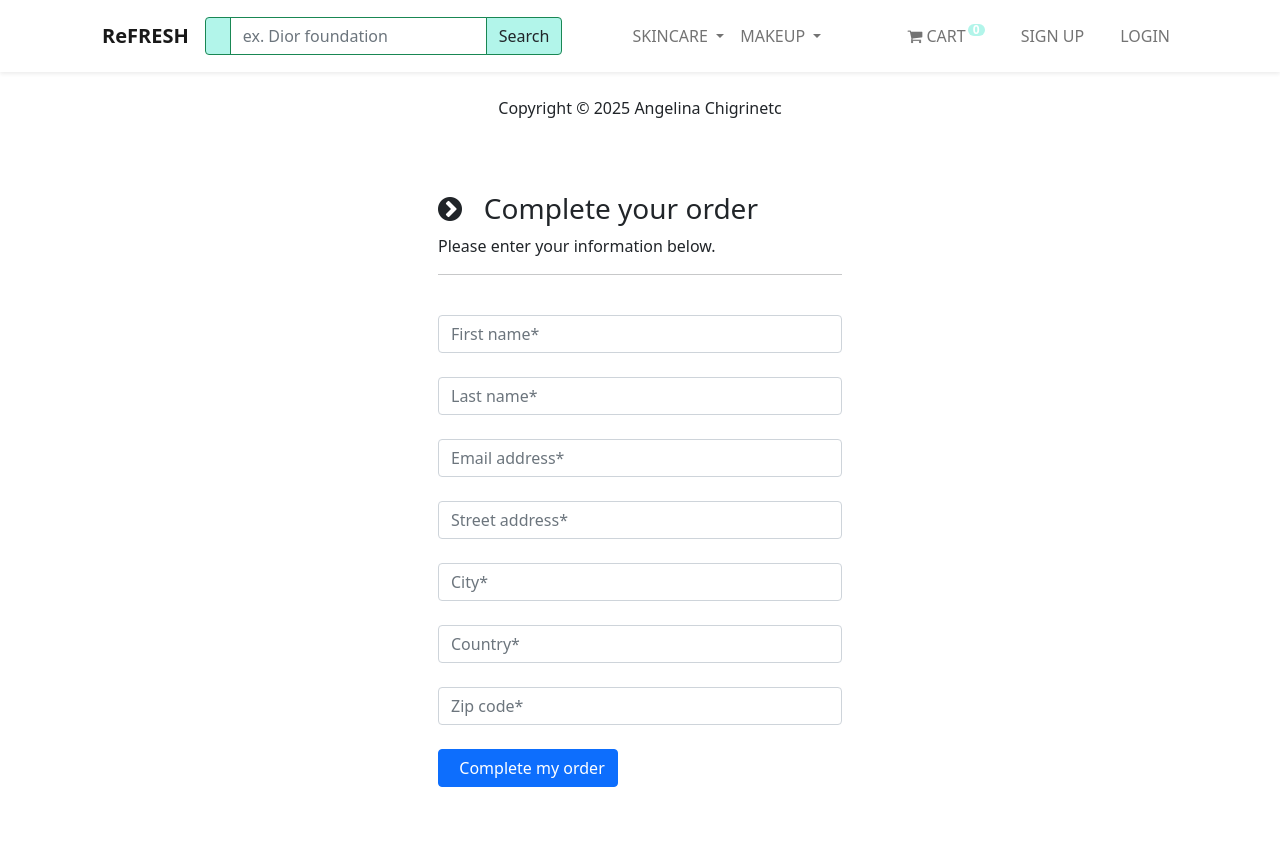
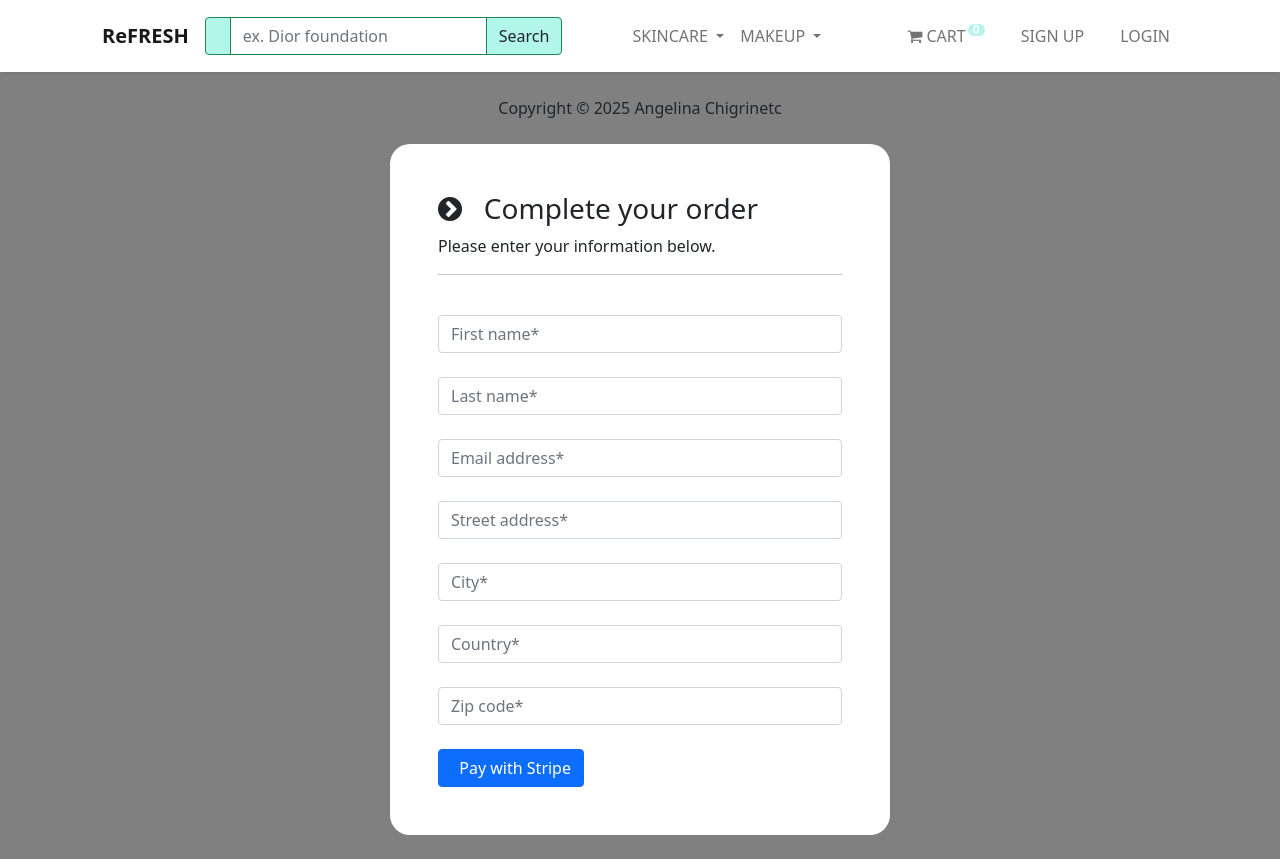
Before and after one commit to ThisisAngelina/ecommerce, a Django app: page /payment/checkout/ in a window 1280 px wide. Run offline with Django 5.2, Linux system fonts and the light colour scheme; data comes from the database, SQL or seed files in the repository; both versions use the stored data as it was after the commit; some libraries are stand-ins or nearby versions; some web fonts are replaced.

Commit message:
implement stripe checkout

```diff
--- a/ecommerce/account/templates/account/password/password_reset_done.html
+++ b/ecommerce/account/templates/account/password/password_reset_done.html
@@ -6,9 +6,6 @@
 
 {% block content %}
 
-<p>
-    check
-</p>
     <p>
         Your password has been successfully sent!
         Please check your email for further instructions.
--- a/ecommerce/ecommerce/settings.py
+++ b/ecommerce/ecommerce/settings.py
@@ -210,3 +210,8 @@ EMAIL_PORT = 587
 EMAIL_HOST_USER = 'angelina.chigrinetc.dev@gmail.com'
 EMAIL_HOST_PASSWORD = env('EMAIL_HOST_PASSWORD')
 EMAIL_USE_TLS = True
+
+# stripe settings
+STRIPE_PUBLISHABLE_KEY = env('STRIPE_PUBLISHABLE_KEY')
+STRIPE_SECRET_KEY = env('STRIPE_SECRET_KEY')
+STRIPE_API_VERSION = '2024-12-18.acacia'
--- a/ecommerce/payment/templates/payment/checkout.html
+++ b/ecommerce/payment/templates/payment/checkout.html
@@ -7,7 +7,19 @@
 
 {% block content %}
 
+<style>
 
+    body
+    {
+
+        background-color: gray;
+
+    }
+
+
+</style>
+
+<body>
 
     <div class="container bg-white shadow-md p-5" style="width:500px; border-radius:20px;">
 
@@ -93,15 +105,11 @@
             <br>
                 {% csrf_token %}
 
-
-            {%comment%}
             <button id="complete-order-stripe" type="submit" class="btn btn-primary navbar-btn text-white" name="stripe-payment" value="stripe-payment"> &nbsp; Pay with Stripe </button>
 
             <br>
-             {%endcomment%}
-             <button id="complete-order" type="submit" class="btn btn-primary navbar-btn text-white" value="complete_order"> &nbsp; Complete my order </button>
 
-            <br>
+
 
         </form>
 
@@ -109,35 +117,5 @@
 
     <br>
 
-<script>
-
-    $(document).on('click', '#complete_order', function (e) {
-        e.preventDefault();
-        $.ajax({
-            type: 'POST',
-            url: '{% url "payment:complete_order" %}',
-            data: {
-                first_name: $('#first_name').val(),
-                last_name: $('#last_name').val(),
-                email: $('#email').val(),
-                address: $('#address').val(),
-                city: $('#city').val(),
-                country: $('#country').val(),
-                zip: $('#zipcode').val(),
-                csrfmiddlewaretoken: '{{ csrf_token }}',
-                action: 'payment'
-            },
-            success: function (response) {
-                window.location.href = "{% url 'payment:payment_success' %}"l;
-            },
-            error: function (error) {
-                console.log(error) // TODO add to server logs later
-            }
-        })
-
-    })
-
-
-</script>
-
+</body>
 {% endblock %}
--- a/ecommerce/payment/views.py
+++ b/ecommerce/payment/views.py
@@ -1,11 +1,23 @@
+from decimal import Decimal
+import stripe
+
 from django.contrib.auth.decorators import login_required
 from django.http import JsonResponse
+from django.urls import reverse
 from django.shortcuts import get_list_or_404, redirect, render
+
+from django.conf import settings
 
 from cart.cart import Cart # the Cart class
 
 from .models import Order, OrderItem, ShippingAddress
 from .forms import ShippingAddressForm
+
+
+# needed for stripe
+stripe.api_key = settings.STRIPE_SECRET_KEY
+stripe.api_version = settings.STRIPE_API_VERSION
+
 
 @login_required
 def shipping(request):
@@ -34,7 +46,6 @@ def checkout(request):
 
 def complete_order(request):
     if request.method == 'POST':
-        print("new order was submitted")
         first_name = request.POST.get('first_name')
         last_name = request.POST.get('last_name')
         email = request.POST.get('email')
@@ -58,7 +69,13 @@ def complete_order(request):
                         'zip': zip
                     }
                 )
-
+        # create Stripe session data for Stripe checkout
+        session_data = {
+                    'mode': 'payment',
+                    'success_url': request.build_absolute_uri(reverse('payment:payment_success')),
+                    'cancel_url': request.build_absolute_uri(reverse('payment:payment_failure')),
+                    'line_items': []
+                }
 
         if request.user.is_authenticated: # associate a user with the order if the user is known
             user = request.user
@@ -71,9 +88,22 @@ def complete_order(request):
         for article in cart:
             OrderItem.objects.create(user=user, order=order, item=article['item'], price=article['price'], quantity=article['qty'])
 
+            # add information on the item purchased for stripe
+            session_data['line_items'].append({
+                            'price_data': {
+                                'unit_amount': int(article['price'] * Decimal(100)),
+                                'currency': 'usd',
+                                'product_data': {
+                                    'name': article['item']
+                                },
+                            },
+                            'quantity': article['qty'],
+                        })
 
-
-    return redirect('payment:payment_success')
+            session_data['client_reference_id'] = order.id
+            session = stripe.checkout.Session.create(**session_data)
+            return redirect(session.url, code=303) # redirect the user to the success or the cancel url, based on the outcome
+    return render(request, 'payment/checkout.html')
 
 def payment_success(request):
     for key in list(request.session.keys()):
```
Also changed, not shown: ecommerce/account/templates/account/dashboard/manage_profile.html (+10 -0 lines), requirements.txt (+7 -0 lines), ecommerce/account/templates/account/dashboard/view_dashboard.html (indentation only), ecommerce/db.sqlite3.
